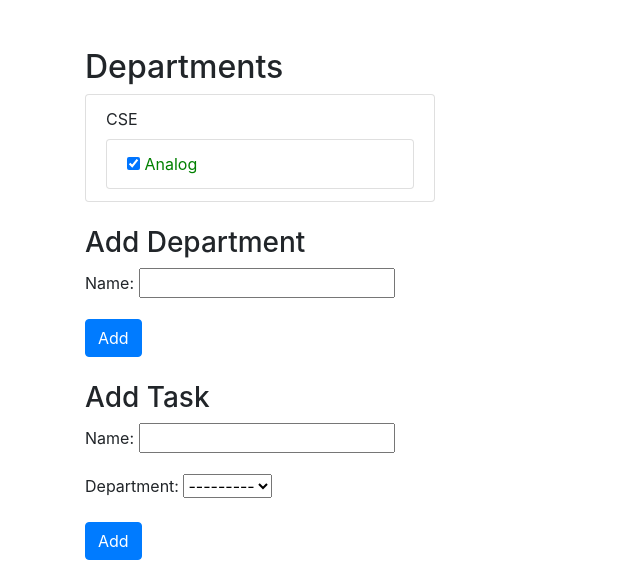
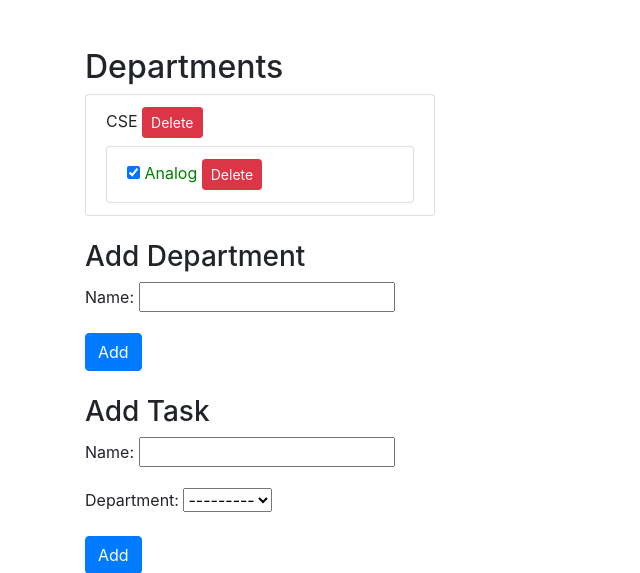
Before and after one commit to gitarshmah/Task-3, a Django app: template TaskTracker/templates/index.html in a window 1280 px wide. Shown: the top 573 px of the page, without its empty margins (0-640 px from the left). Run offline with Django 5.2, Linux system fonts and the light colour scheme; the template is opened without the code that fills it: values that come from a table or form of the project are taken from there, others are empty; data comes from the database, SQL or seed files in the repository; some libraries are stand-ins or nearby versions.

Commit message:
Update index.html

```diff
--- a/TaskTracker/templates/index.html
+++ b/TaskTracker/templates/index.html
@@ -20,6 +20,11 @@
                     {% for department in departments %}
                         <li class="list-group-item">
                             {{ department.name }}
+                            <form method="POST" action="" class="d-inline">
+                                {% csrf_token %}
+                                <input type="hidden" name="department_id" value="{{ department.id }}">
+                                <button type="submit" name="delete_department" class="btn btn-sm btn-danger">Delete</button>
+                            </form>
                             <ul class="list-group mt-2">
                                 {% for task in department.tasks.all %}
                                     <li class="list-group-item {% if task.completed %}task-completed{% else %}task-ongoing{% endif %}">
@@ -29,12 +34,18 @@
                                             <input type="checkbox" name="toggle_task" onchange="this.form.submit();" {% if task.completed %}checked{% endif %}>
                                             {{ task.name }}
                                         </form>
+                                        <form method="POST" action="" class="d-inline">
+                                            {% csrf_token %}
+                                            <input type="hidden" name="task_id" value="{{ task.id }}">
+                                            <button type="submit" name="delete_task" class="btn btn-sm btn-danger">Delete</button>
+                                        </form>
                                     </li>
                                 {% endfor %}
                             </ul>
                         </li>
                     {% endfor %}
                 </ul>
+
                 <h3 class="mt-4">Add Department</h3>
                 <form method="POST">
                     {% csrf_token %}
```
